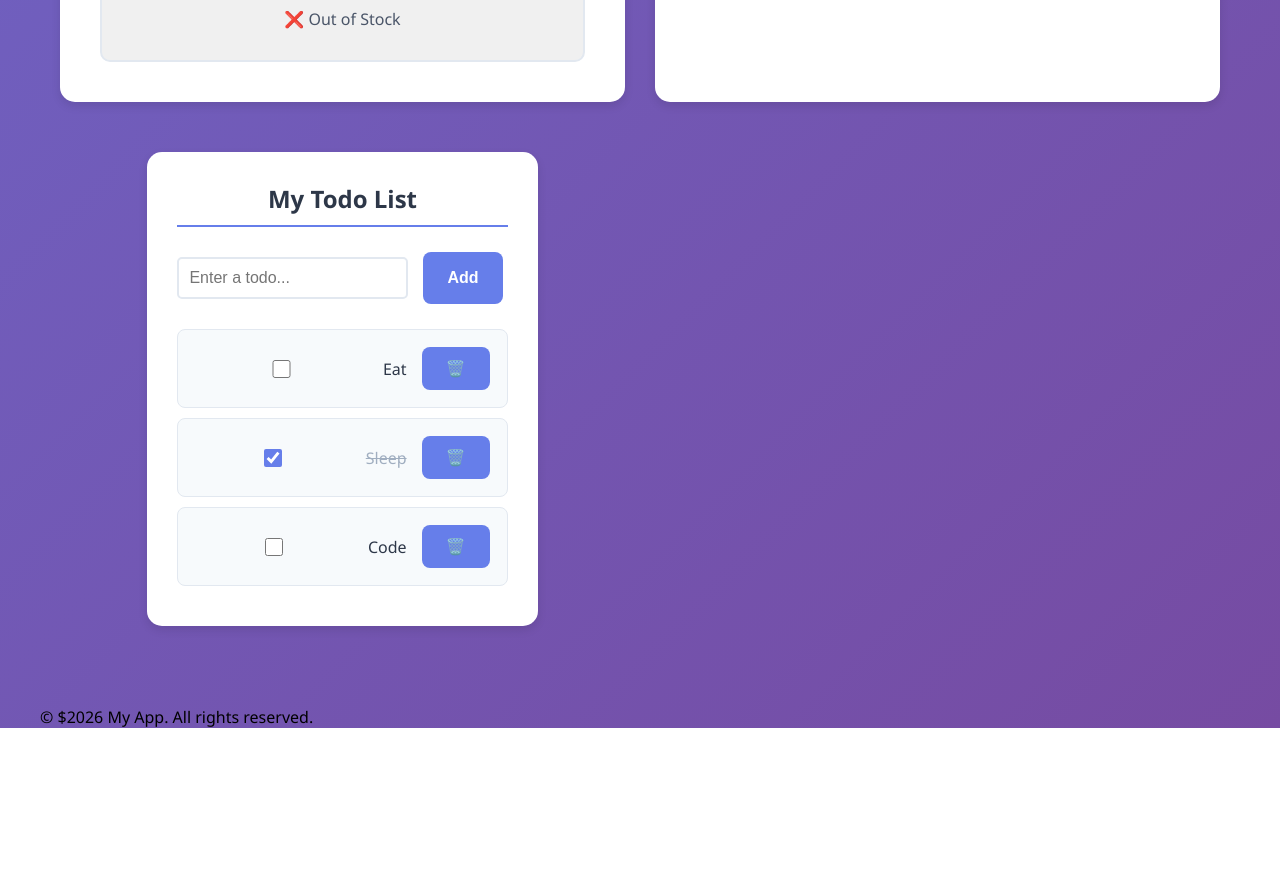
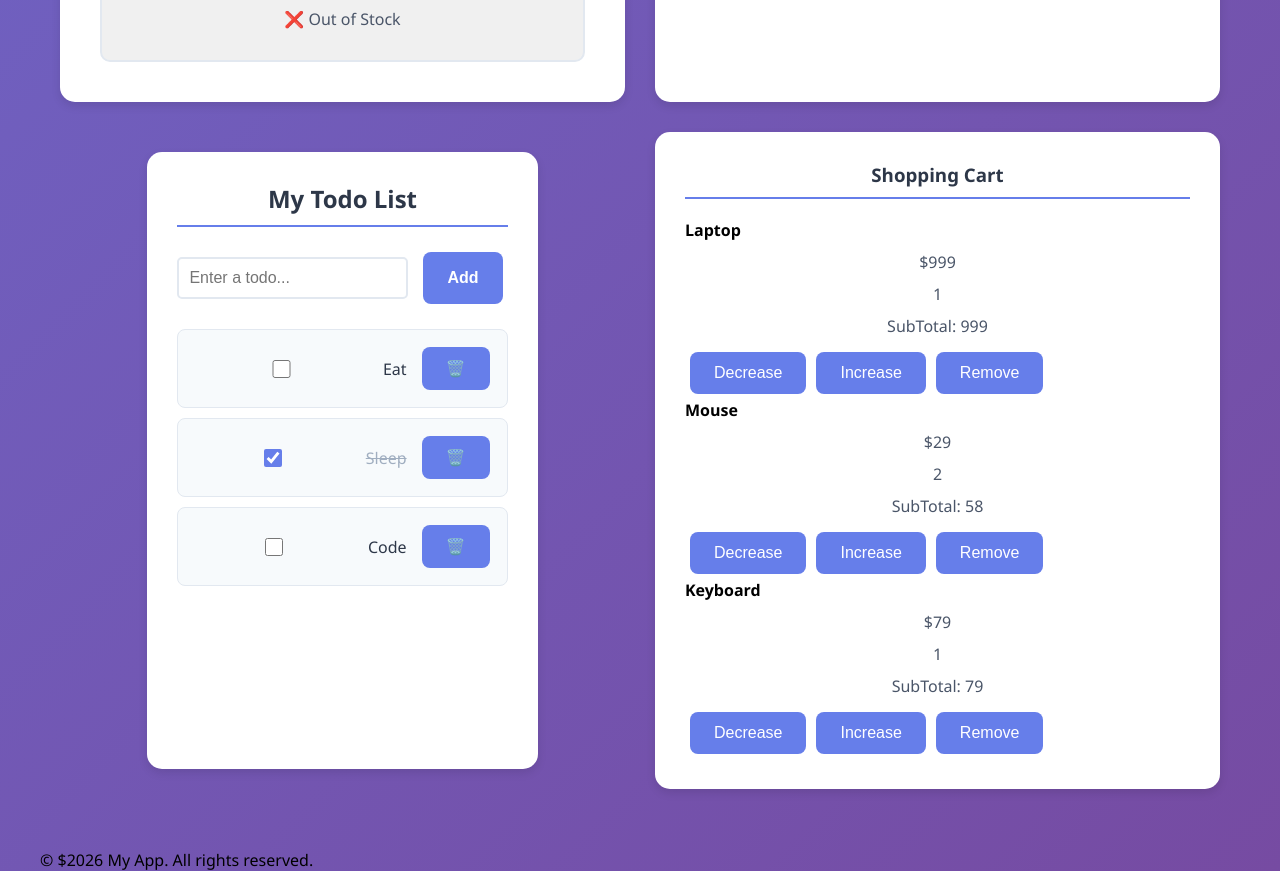
Before and after one commit to Priyanshurawat02/my-react-practice, a React (Vite) app: page / in a window 1280 px wide. Shown: the part 3220-4091 px from the top of the page. Before the commit the page ends 3948 px from the top, so only its background shows below. Built offline with nearby package versions, Linux system fonts and the light colour scheme.

Commit message:
Completed Shopping cart and used Map and Filter

```diff
--- a/src/App.jsx
+++ b/src/App.jsx
@@ -16,6 +16,7 @@ import NameList from './NameList';
 import ProductList from './ProductList';
 import KeyExample from './KeyExample';
 import TodoList from './TodoList';
+import ShoppingCart from './ShoppingCart';
 
 function App() {
 
@@ -132,6 +133,7 @@ function App() {
           <ProductList/>
           <KeyExample/>
           <TodoList/>
+          <ShoppingCart/>
         </div>
       </div>
 
--- /dev/null
+++ b/src/ShoppingCart.jsx
@@ -0,0 +1,54 @@
+import { useState } from "react"
+
+export default function ShoppingCart (){
+
+    const[cartItems, setCartItems] = useState([
+        {id: 1, name: "Laptop", price: 999, quantity: 1},
+        {id: 2, name: "Mouse", price: 29, quantity: 2},
+        {id: 3, name: "Keyboard", price: 79, quantity: 1}
+    ]);
+
+
+    const increaseQuanity= (id) =>{
+        setCartItems (
+            cartItems.map((item) =>
+            item.id === id
+            ? {...item, quantity: item.quantity +1} :item
+        )
+        );
+    }
+
+    const decreaseQuanity =(id) =>{
+        setCartItems (
+            cartItems.map((item) =>
+                item.id ===id && item.quantity > 1
+                ? {...item, quantity: item.quantity-1
+                } :item
+            )
+        );
+    }
+
+    const Remove=(id)=>{
+      setCartItems(cartItems.filter((item) => item.id !== id));
+
+    }
+
+    return (
+        <div>
+            <h3>Shopping Cart</h3>
+
+            {cartItems.map((item) =>(
+                <div key={item.id}>
+                    <h4>{item.name}</h4>
+                    <p>${item.price}</p>
+                    <p>{item.quantity}</p>
+                    <p>SubTotal: {item.price * item.quantity}</p>
+                   <button onClick={() => decreaseQuanity(item.id)}>Decrease</button>
+                    <button onClick={() =>increaseQuanity(item.id)}>Increase</button>
+                    <button onClick={() =>Remove(item.id)}>Remove</button>
+                </div>
+            ))}
+
+        </div>
+    )
+}
```
